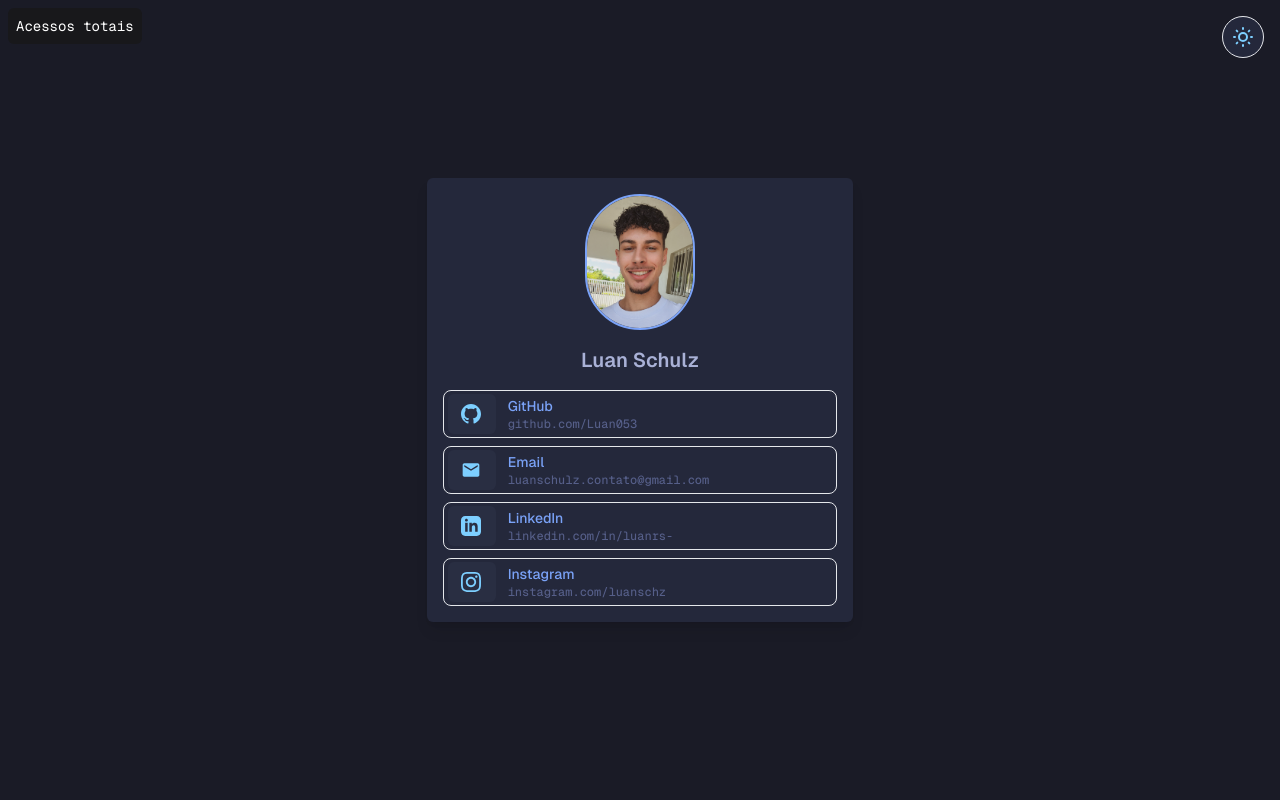
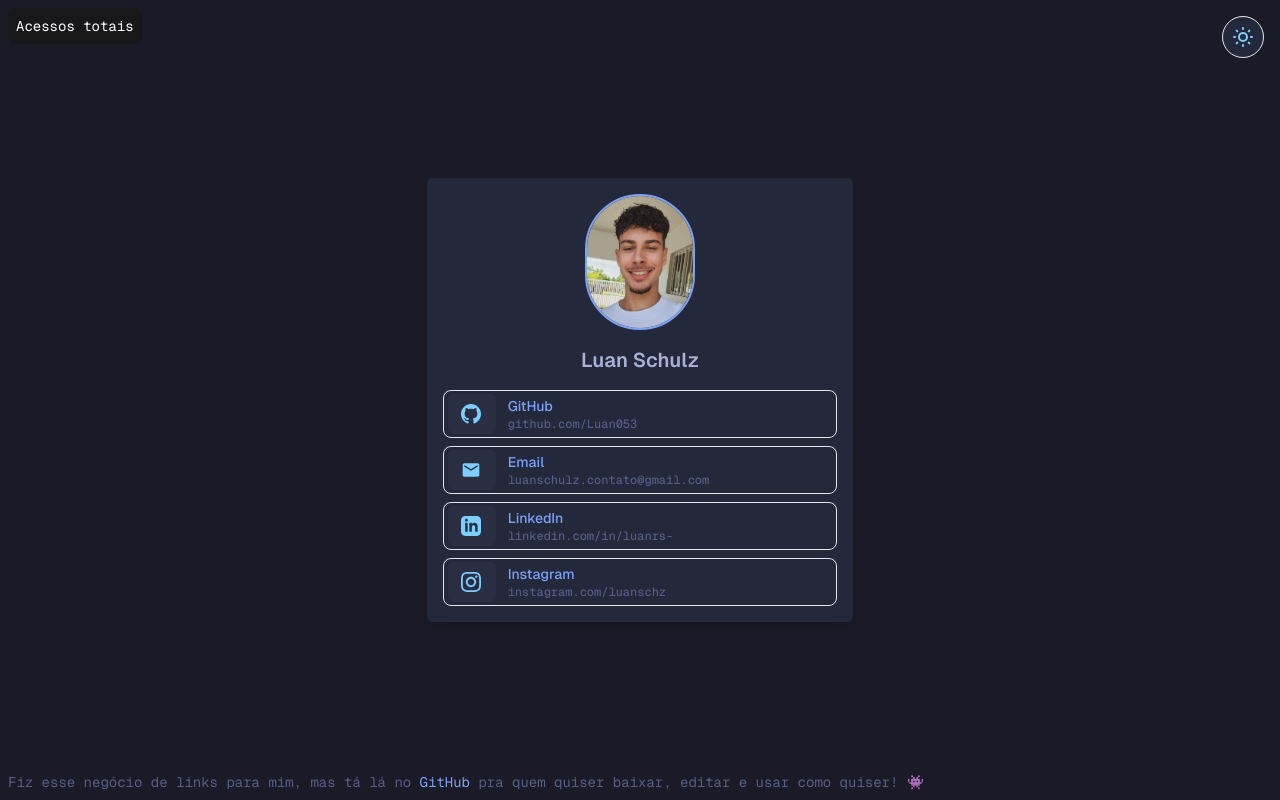
Before and after one commit to Luan053/my-links, a Next.js app: page / in a window 1280 px wide. Built offline with nearby package versions, Linux system fonts and the light colour scheme; no server answers; the database is empty.

Commit message:
mensagem final da pagina

```diff
--- a/src/app/page.js
+++ b/src/app/page.js
@@ -65,6 +65,20 @@ export default function Home() {
           </div>
         </div>
       </div>
+      <div>
+        <p className="absolute bottom-2 left-2 text-sm text-muted font-[family-name:var(--font-geist-mono)]">
+          Fiz esse negócio de links para mim, mas tá lá no{" "}
+          <a
+            className="text-primary"
+            href="https://github.com/Luan053/my-links"
+            target="_blank"
+            rel="noopener noreferrer"
+          >
+            GitHub
+          </a>{" "}
+          pra quem quiser baixar, editar e usar como quiser! 👾
+        </p>
+      </div>
     </>
   );
 }
```
